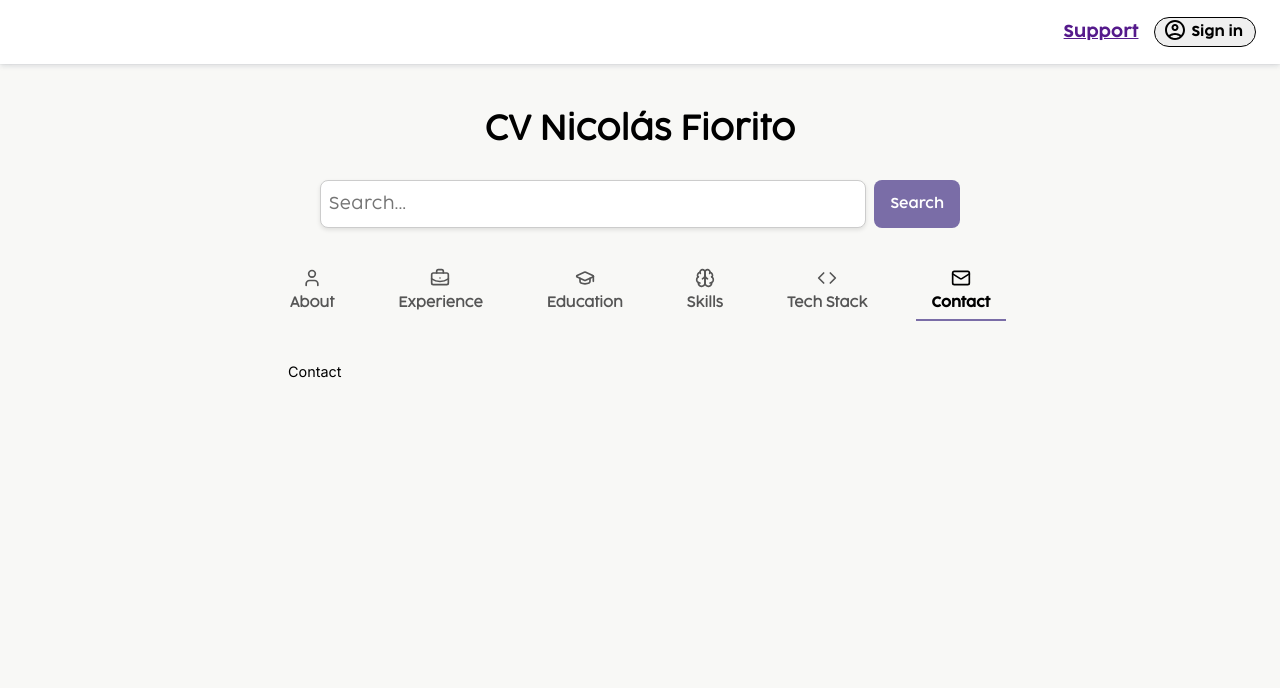
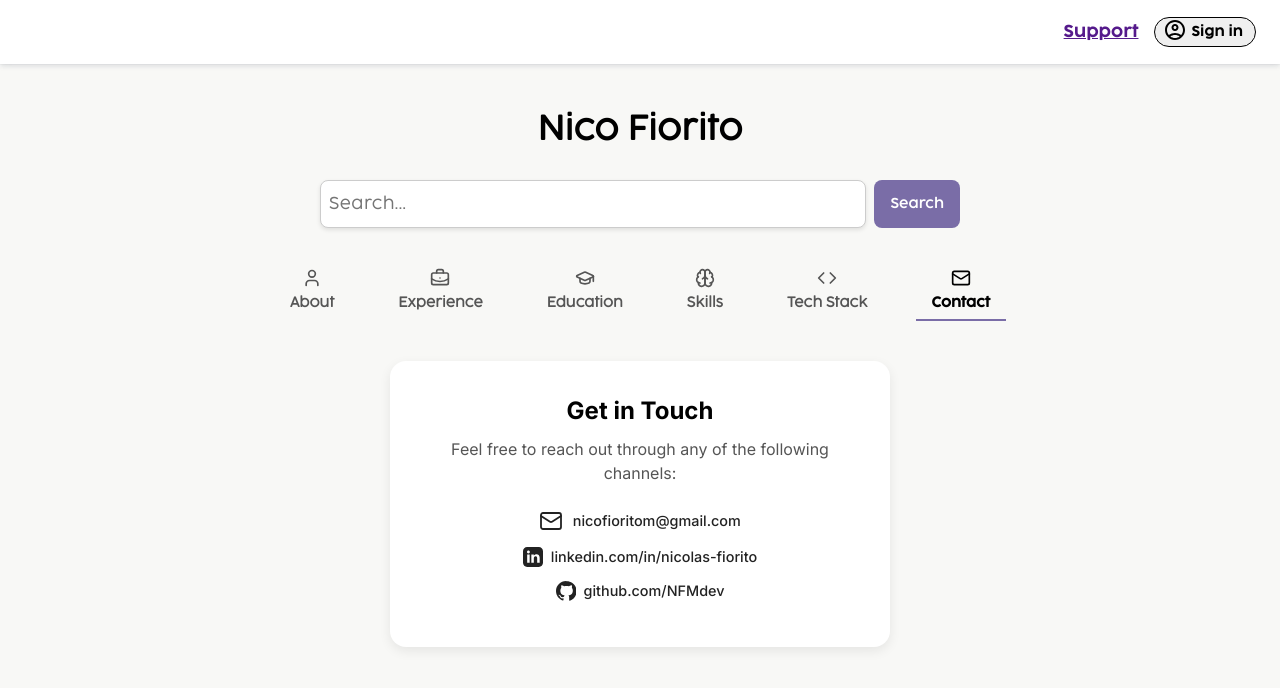
Before and after one commit to NFMdev/sembo-cv-project, a React (Vite) app: page / in a window 1280 px wide. Both pictures are taken after a click on the button "Contact". Shown: the top 688 px of the page. Built offline with nearby package versions, Linux system fonts and the light colour scheme.

Commit message:
Create contact component
+ Created contact component
+ Created icons util

```diff
--- a/src/components/items-tab/item-tab.tsx
+++ b/src/components/items-tab/item-tab.tsx
@@ -6,6 +6,7 @@ import { Experience } from './topics/experience/experience';
 import { Education } from './topics/education/education';
 import { Skills } from './topics/skills/skills';
 import { TechStack } from './topics/tech-stack/tech-stack';
+import { Contact } from './topics/contact/contact';
 
 const tabs = [
     { name: "About", icon: "user" },
@@ -38,7 +39,7 @@ export const ItemTab = () => {
                 {activeTab === "Education" && <Education />}
                 {activeTab === "Skills" && <Skills />}
                 {activeTab === "Tech Stack" && <TechStack />}
-                {activeTab === "Contact" && <p>Contact</p>}
+                {activeTab === "Contact" && <Contact />}
             </div>
         </div>
     );
--- /dev/null
+++ b/src/components/items-tab/topics/contact/contact.css
@@ -0,0 +1,49 @@
+.contact-card {
+    background-color: #ffffff;
+    border-radius: 1rem;
+    padding: 2rem;
+    box-shadow: 0 4px 12px rgba(0, 0, 0, 0.08);
+    max-width: 500px;
+    margin: 0 auto;
+    text-align: center;
+}
+
+.contact-card h3 {
+    font-size: 1.5rem;
+    margin-bottom: 0.5rem;
+}
+
+.contact-card p {
+    font-size: 1rem;
+    color: #555;
+    margin-bottom: 1.5rem;
+}
+
+.contact-list {
+    list-style: none;
+    padding: 0;
+    margin: 0;
+}
+
+.contact-list li {
+    margin: 0.8rem 0;
+}
+
+.contact-list a {
+    text-decoration: none;
+    color: #222;
+    font-weight: 500;
+    display: flex;
+    align-items: center;
+    justify-content: center;
+    transition: color 0.2s ease;
+}
+
+.contact-list a:hover {
+    color: #7a6da7;
+}
+
+.contact-icon {
+    margin-right: 0.6rem;
+    stroke-width: 1.8;
+}
--- /dev/null
+++ b/src/components/items-tab/topics/contact/contact.tsx
@@ -0,0 +1,31 @@
+import { GitHubIcon, LinkedInIcon } from '../../../shared/icons';
+import './contact.css';
+import { Mail } from 'lucide-react';
+export const Contact = () => {
+    return (
+        <div className="contact-card">
+            <h3>Get in Touch</h3>
+            <p>Feel free to reach out through any of the following channels:</p>
+            <ul className="contact-list">
+                <li>
+                    <a href="mailto:nicofioritom@gmail.com" target="_blank" rel="noopener noreferrer">
+                        <Mail className="contact-icon" />
+                        nicofioritom@gmail.com
+                    </a>
+                </li>
+                <li>
+                    <a href="https://www.linkedin.com/in/nicolas-fiorito" target="_blank" rel="noopener noreferrer">
+                        <LinkedInIcon />
+                        linkedin.com/in/nicolas-fiorito
+                    </a>
+                </li>
+                <li>
+                    <a href="https://github.com/NFMdev" target="_blank" rel="noopener noreferrer">
+                        <GitHubIcon />
+                        github.com/NFMdev
+                    </a>
+                </li>
+            </ul>
+        </div>
+    );
+}
--- a/src/components/items-tab/topics/experience/experience.tsx
+++ b/src/components/items-tab/topics/experience/experience.tsx
@@ -25,7 +25,7 @@ const GP_TECHS = new Map<string, string>([
 ]);
 
 const CONJURER_DESCRIPTION = [
-    'Developed a custom CRM platform for managing both printed and digital labels.',
+    'Developed a custom CRM platform for managing both printed and digital labels for IKEA.',
     'Built a complete CRUD interface for label management, and a real-time dashboard to visualize their lifecycle (printing, in transit, installed).',
     'Contributed to frontend and backend implementation using modern frameworks and containerized environments.'
 ];
--- /dev/null
+++ b/src/components/shared/icons.tsx
@@ -0,0 +1,36 @@
+export const LinkedInIcon  = () => {
+    return (
+        <svg className="icon-svg" xmlns="http://www.w3.org/2000/svg" width="20" height="20" viewBox="0 0 24 24">
+            <path fill="currentColor" d="M19 0h-14c-2.76 0-5 2.24-5 5v14c0
+            2.76 2.24 5 5 5h14c2.76 0 5-2.24
+            5-5v-14c0-2.76-2.24-5-5-5zm-11
+            19h-3v-10h3v10zm-1.5-11.3c-.97
+            0-1.75-.79-1.75-1.75s.78-1.75
+            1.75-1.75 1.75.79
+            1.75 1.75-.78 1.75-1.75
+            1.75zm13.5 11.3h-3v-5.6c0-3.34-4-3.09-4
+            0v5.6h-3v-10h3v1.39c1.4-2.58
+            7-2.77 7 2.47v6.14z"/>
+        </svg>
+    );
+}
+
+export const GitHubIcon = () => {
+    return (
+        <svg className="icon-svg" xmlns="http://www.w3.org/2000/svg" width="20" height="20" viewBox="0 0 24 24">
+            <path fill="currentColor" d="M12 0c-6.6 0-12 5.4-12
+            12 0 5.3 3.4 9.8 8.2
+            11.4.6.1.8-.3.8-.6v-2c-3.3.7-4-1.6-4-1.6-.6-1.4-1.4-1.8-1.4-1.8-1.2-.8
+            0-.8 0-.8 1.3.1 2 1.4 2 1.4 1.2 2 3.2
+            1.4 4 .9.1-.9.5-1.4.9-1.7-2.6-.3-5.3-1.3-5.3-5.9
+            0-1.3.5-2.3 1.2-3.2 0-.3-.5-1.4.1-3
+            0 0 1-.3 3.3 1.2.9-.3 1.9-.4 2.9-.4s2 .1
+            2.9.4c2.3-1.5 3.3-1.2 3.3-1.2.6
+            1.6.2 2.7.1 3 .8.9 1.2 2 1.2
+            3.2 0 4.6-2.7 5.6-5.3
+            5.9.5.4.9 1.2.9 2.4v3.5c0
+            .3.2.7.8.6 4.8-1.6 8.2-6.1
+            8.2-11.4 0-6.6-5.4-12-12-12z"/>
+        </svg>
+    );
+}
--- a/src/index.css
+++ b/src/index.css
@@ -89,3 +89,13 @@ html, body {
   height: 100%;
   width: 100%;
 }
+
+.icon-svg {
+  width: 20px;
+  height: 20px;
+  margin-right: 8px;
+  vertical-align: middle;
+  fill: currentColor;
+  display: inline-block;
+  transition: transform 0.2s ease;
+}
--- a/src/main.tsx
+++ b/src/main.tsx
@@ -12,7 +12,7 @@ createRoot(document.getElementById('root')!).render(
   <>
     <MenuBar/>
     <div style={{display:"flex", flexDirection:"column", alignItems:"center", gap:"2rem", marginTop:"3rem"}}>
-      <h1>CV Nicolás Fiorito</h1>
+      <h1>Nico Fiorito</h1>
       <SearchTab onSearch={handleSearch}/>
     </div>
     <ItemTab/>
```
